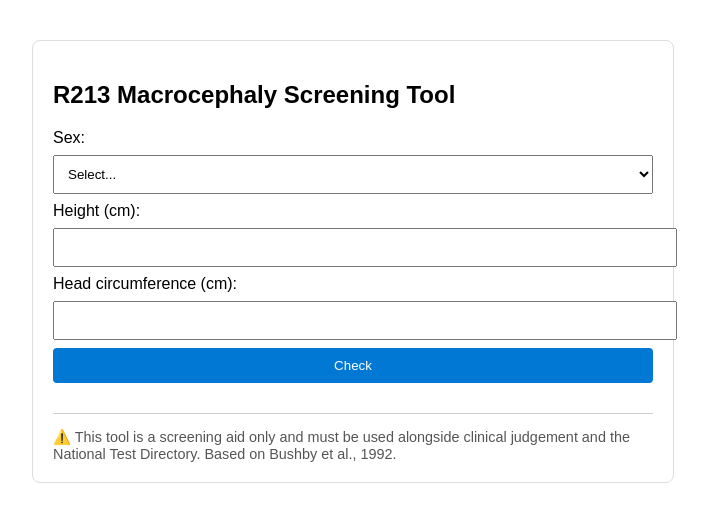
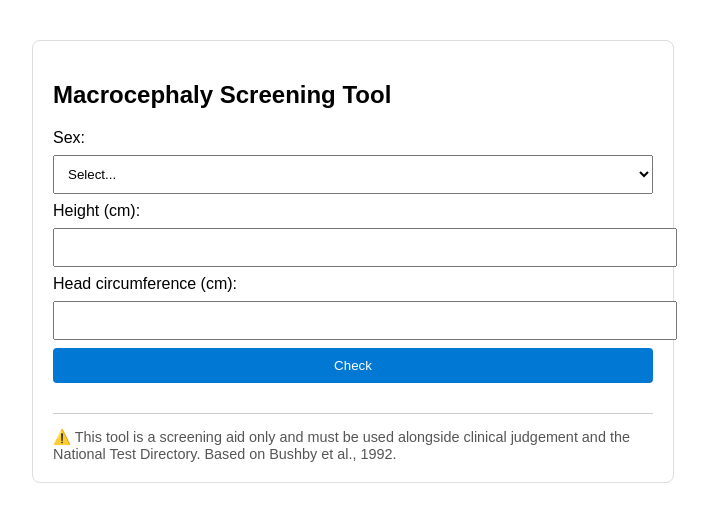
Before and after one commit to boultoncharlotte-collab/macrocephaly-tool, a plain HTML site: page index.html in a window 1280 px wide. Shown: the whole page, without its empty margins (287-995 px from the left). Drawn offline with Linux system fonts and the light colour scheme.

Commit message:
Update index.html

```diff
--- a/index.html
+++ b/index.html
@@ -2,7 +2,7 @@
 <html>
 <head>
     <meta charset="UTF-8">
-    <title>R213 Macrocephaly Screening Tool</title>
+    <title>Macrocephaly Screening Tool</title>
     <style>
         body {
             font-family: Arial, sans-serif;
@@ -45,7 +45,7 @@
 </head>
 <body>
 
-<h2>R213 Macrocephaly Screening Tool</h2>
+<h2>Macrocephaly Screening Tool</h2>
 
 <label>Sex:</label>
 <select id="sex">
```
